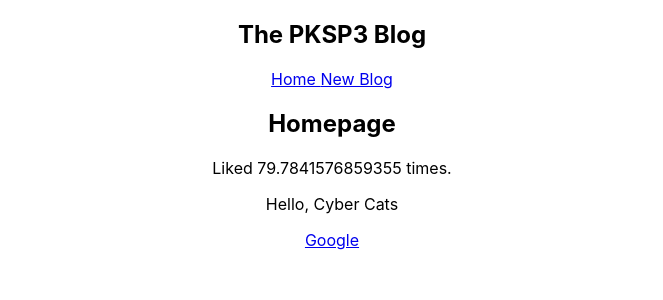
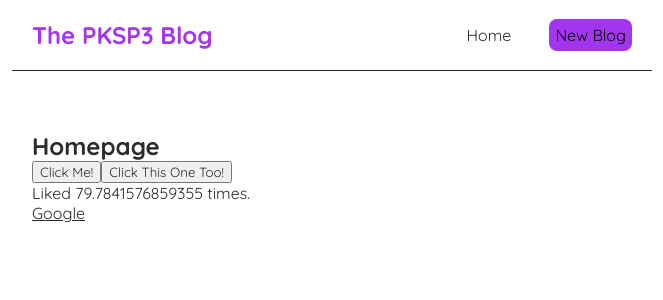
Before and after one commit to Canadian-Moose/React-Tutorial, a JavaScript app: page / in a window 1280 px wide. Shown: the top 300 px of the page, without its empty margins (308-971 px from the left). Built offline with nearby package versions, Linux system fonts and the light colour scheme; the HTML template or start-up script is replaced by a standard one.

Commit message:
Lesson 7 Completed

```diff
--- a/src/App.css
+++ /dev/null
@@ -1,38 +0,0 @@
-.App {
-  text-align: center;
-}
-
-.App-logo {
-  height: 40vmin;
-  pointer-events: none;
-}
-
-@media (prefers-reduced-motion: no-preference) {
-  .App-logo {
-    animation: App-logo-spin infinite 20s linear;
-  }
-}
-
-.App-header {
-  background-color: #282c34;
-  min-height: 100vh;
-  display: flex;
-  flex-direction: column;
-  align-items: center;
-  justify-content: center;
-  font-size: calc(10px + 2vmin);
-  color: white;
-}
-
-.App-link {
-  color: #61dafb;
-}
-
-@keyframes App-logo-spin {
-  from {
-    transform: rotate(0deg);
-  }
-  to {
-    transform: rotate(360deg);
-  }
-}
--- a/src/App.js
+++ b/src/App.js
@@ -1,4 +1,3 @@
-import './App.css';
 import Navbar from "./Navbar";
 import Home from "./Home";
 
@@ -12,7 +11,6 @@ function App() {
         <Home />
           <p>Liked {Math.random() * 100} times.</p>
 
-          <p>{"Hello, Cyber Cats"}</p>
           <a href={link}>Google</a>
       </div>
     </div>
--- a/src/Home.js
+++ b/src/Home.js
@@ -1,7 +1,20 @@
 const Home = () => {
+
+    const handleClick = (e) => {
+        console.log("Hello, Cyber Cats!", e);
+    }
+
+    const handleClickAgain = (name) => {
+        console.log("Hello, " + name + "!");
+    }
+
     return (
         <div className="Home">
             <h2>Homepage</h2>
+            <button onClick={handleClick}>Click Me!</button>
+            <button onClick={() => {
+                handleClickAgain("Cyber Cat");
+            }}>Click This One Too!</button>
         </div>
     );
 }
--- a/src/Navbar.js
+++ b/src/Navbar.js
@@ -1,10 +1,14 @@
 const Navbar = () => {
     return (
-        <nav className={Navbar}>
+        <nav className="navbar">
             <h1>The PKSP3 Blog</h1>
             <div className="links">
-                <a href="/">Home </a>
-                <a href="/create"> New Blog</a>
+                <a href="/">Home</a>&emsp;
+                <a href="/create" style={{
+                    color: "black",
+                    backgroundColor: "#a335f1",
+                    borderRadius: "8px"
+                }}>New Blog</a>
             </div>
         </nav>
     );
--- a/src/index.css
+++ b/src/index.css
@@ -1,13 +1,35 @@
-body {
+@import url('https://fonts.googleapis.com/css2?family=Quicksand:wght@300;400;500;600;700&display=swap');
+
+/* base styles */
+* {
   margin: 0;
-  font-family: -apple-system, BlinkMacSystemFont, 'Segoe UI', 'Roboto', 'Oxygen',
-    'Ubuntu', 'Cantarell', 'Fira Sans', 'Droid Sans', 'Helvetica Neue',
-    sans-serif;
-  -webkit-font-smoothing: antialiased;
-  -moz-osx-font-smoothing: grayscale;
+  font-family: "Quicksand";
+  color: #2b2b2b;
 }
-
-code {
-  font-family: source-code-pro, Menlo, Monaco, Consolas, 'Courier New',
-    monospace;
+.navbar {
+  padding: 20px;
+  display: flex;
+  align-items: center;
+  max-width: 600px;
+  margin: 0 auto;
+  border-bottom: 1px solid #2b2b2b;
 }
+.navbar h1 {
+  color: #a335f1;
+}
+.navbar .links {
+  margin-left: auto;
+}
+.navbar a {
+  margin-left: 16px;
+  text-decoration: none;
+  padding: 6px;
+}
+.navbar a:hover {
+  color: #a335f1;
+}
+.content {
+  max-width: 600px;
+  margin: 40px auto;
+  padding: 20px;
+}
```
